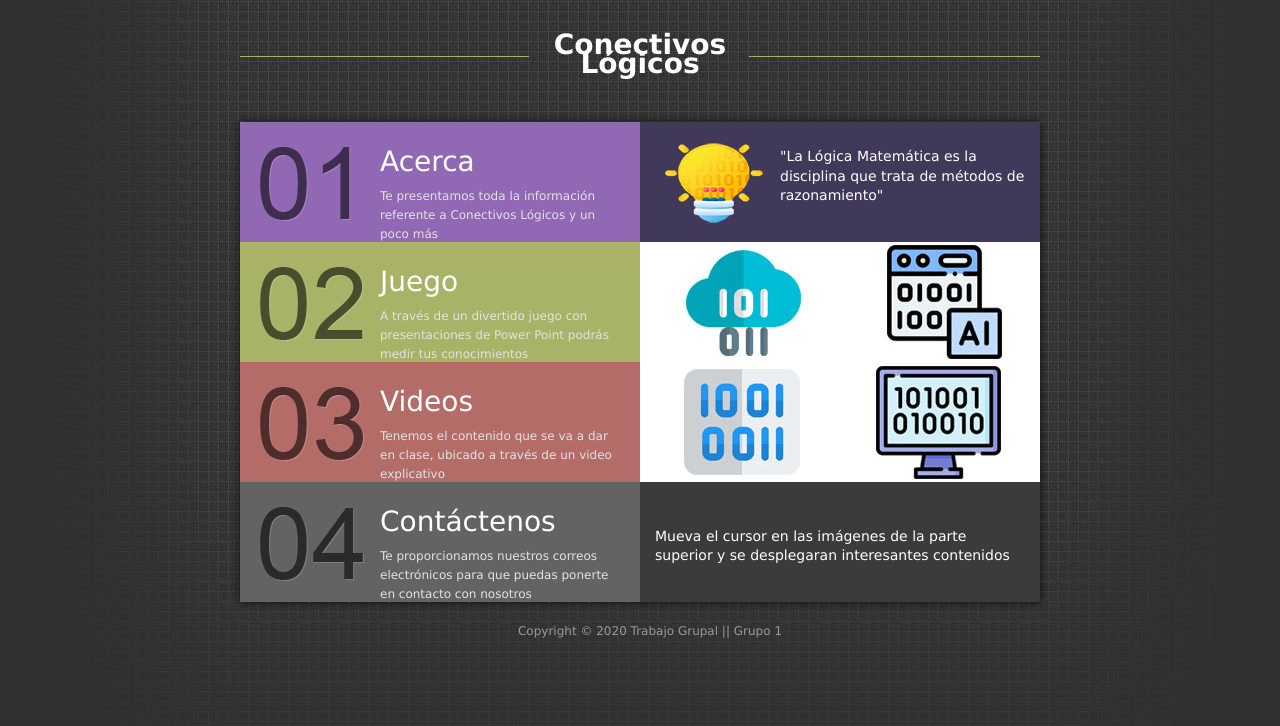
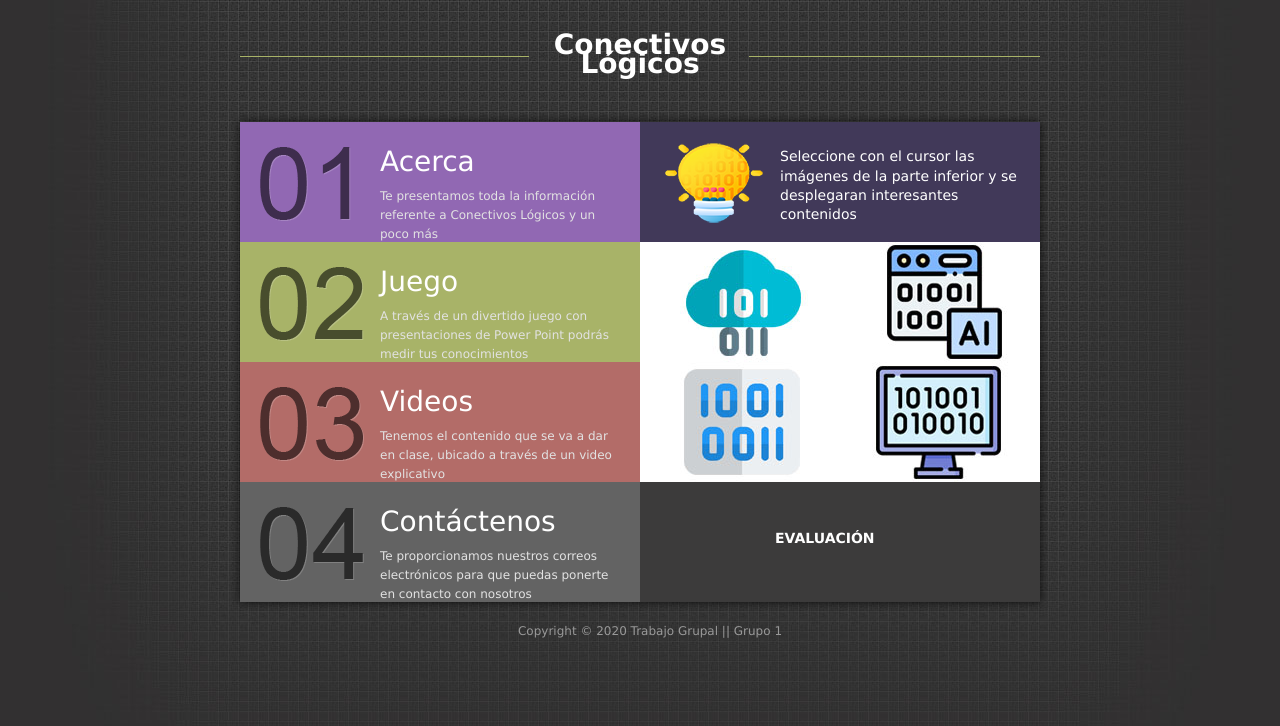
Before and after one commit to fabriciomp/ConectoresLogicos, a plain HTML site: page index.html in a window 1280 px wide. Shown: the top 726 px of the page. Drawn offline with Linux system fonts and the light colour scheme.

Commit message:
Add files via upload
SEGUNDO CAMBIO

```diff
--- a/index.html
+++ b/index.html
@@ -7,7 +7,7 @@ http://www.templatemo.com/preview/templatemo_375_tech_layer
 <html xmlns="http://www.w3.org/1999/xhtml">
 <head>
 <meta http-equiv="Content-Type" content="text/html; charset=utf-8" />
-<title>Tech Layer, free website template</title>
+<title>Conectivos Lógicos</title>
 <meta name="keywords" content="" />
 <meta name="description" content="" />
 <link href="templatemo_style.css" type="text/css" rel="stylesheet" />
@@ -64,7 +64,7 @@ function clearText(field)
  				<div class="home_box right">
                 	<div class="row1 box5">
                     	<div class="box_with_padding">
-                        	<h5>&quot;La Lógica Matemática es la disciplina que trata de métodos de razonamiento&quot;</h5>
+                        	<h5>Seleccione con el cursor  las imágenes de la parte inferior y se desplegaran interesantes contenidos</h5>
                     	</div>
                     </div>
                     <div class="row2" id="home_gallery">
@@ -76,8 +76,14 @@ function clearText(field)
                     <div class="row1 box6">
                         <div id="mini_contact_form">
                        	  <h5>&nbsp;</h5>
-                       	  <h5>Mueva el cursor en las imágenes de la parte superior y se desplegaran interesantes contenidos</h5>
-                        	<div class="clear"></div>
+                       	  <blockquote>
+                       	    <blockquote>
+                       	      <blockquote>
+                       	        <h5><strong>EVALUACIÓN</strong></h5>
+                   	          </blockquote>
+                   	        </blockquote>
+                   	      </blockquote>
+<div class="clear"></div>
                       </div>
 
                     </div>
@@ -91,6 +97,7 @@ function clearText(field)
                   </div>
                     <p><em>Somos el Grupo Nro de los trabajos Grupales del Curso Formación del profesor tutor  en educación en línea</em></p>
                     <p>A través de la presente página pretendemos dar una mano amiga a los estuidantes para que capten de mejor manera los conceptos de lógica matematica relacionados a los conectivos lógicos.</p>
+                    <p>Los contenidos referentes a la presente actividad los encontramos <a href="https://drive.google.com/drive/folders/1VyhEI3i71_kS0ifUS-Tr4enwNkxR40Gr?usp=sharing">aquí</a></p>
 				</div>
                 <div class="half right">
                      <ul id="social_links">
@@ -111,7 +118,7 @@ function clearText(field)
                 <h1>Juego</h1>
                 <p><a href="#home" class="home_btn">home</a>
                 <div>
-                                     <p>&nbsp;
+                                     <p><strong><a href="https://www.geogebra.org/m/qZ9HdYqf" target="_blank">Repasa antes de Jugar</a></strong>
                   <iframe src="https://docs.google.com/presentation/d/e/2PACX-1vTIZyM186v3vRUAu8b3a7EHWnDIa4EVdhz5qzzff9z7QLm9dWlSqRaws6sPJYg8CwMjPRrYdX2cnvnl/embed?start=false&loop=false&delayms=5000" frameborder="0" width="640" height="389" allowfullscreen="true" mozallowfullscreen="true" webkitallowfullscreen="true"></iframe></p>
           </div>
                   <a href="#about" class="page_nav_btn previous">Previous</a>
```
